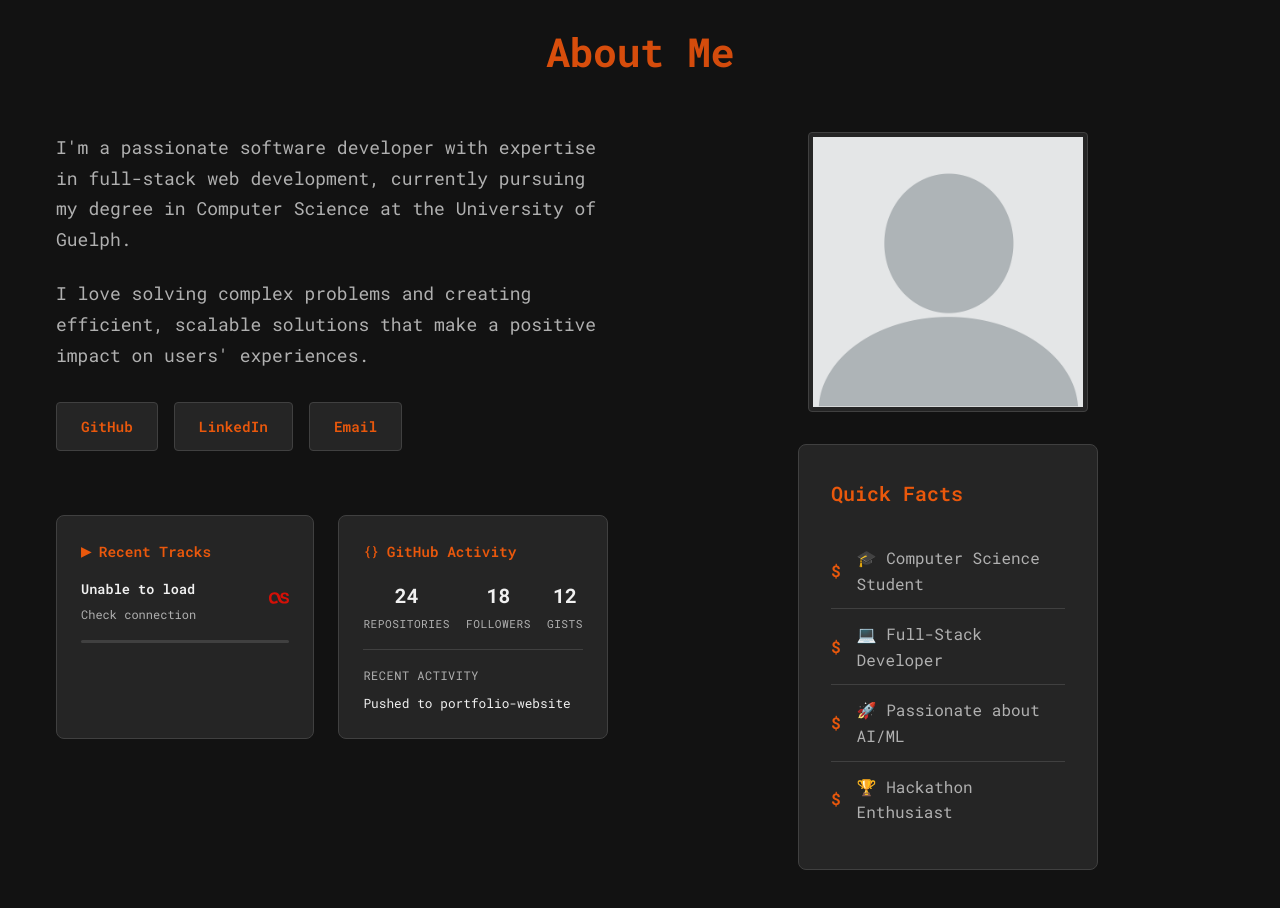
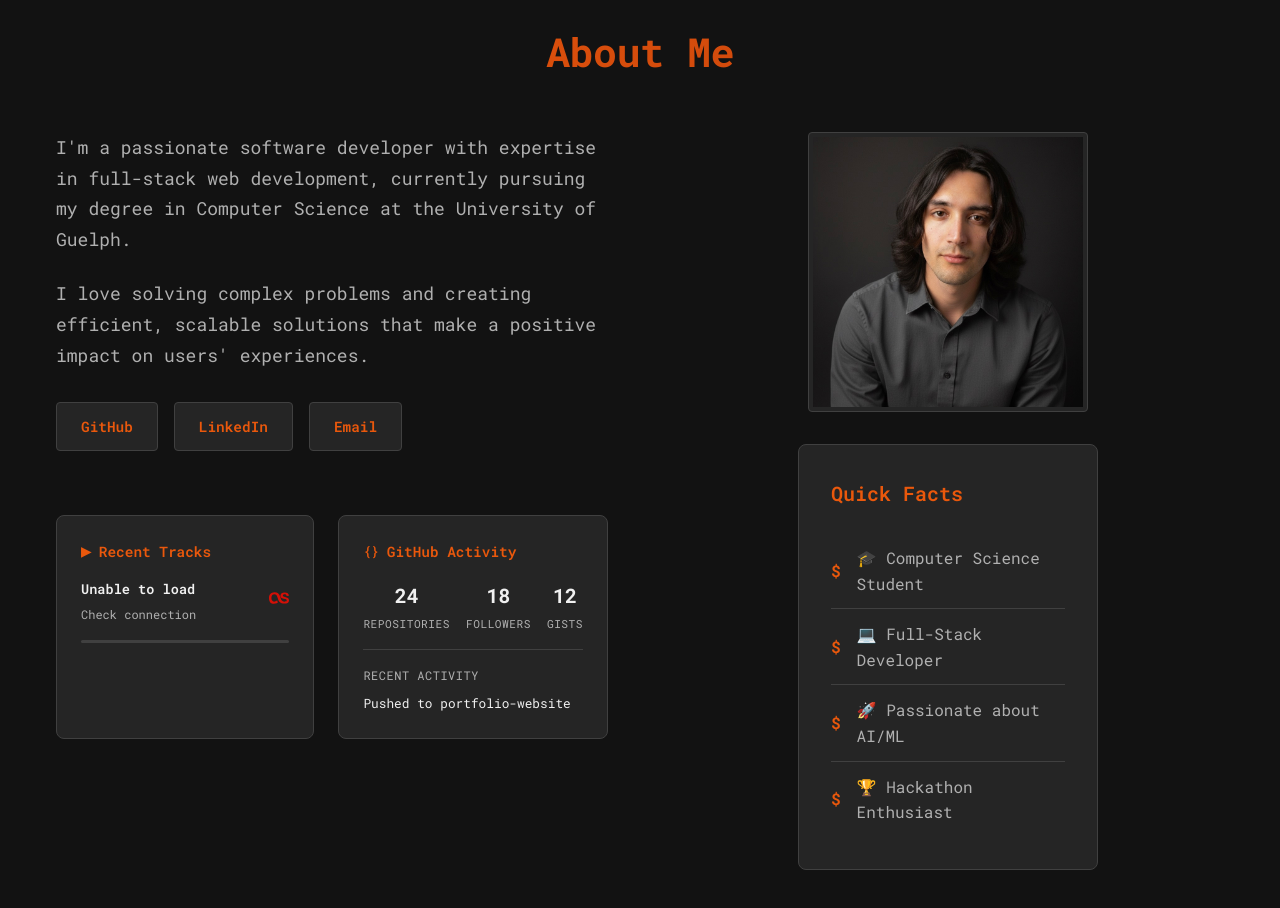
Before and after one commit to davanann/davanann.github.io, a plain HTML site: page index.html in a window 1280 px wide. Shown: the part 860-1768 px from the top of the page. Drawn offline with Linux system fonts and the light colour scheme; no server answers.

Commit message:
added new personal photo

```diff
--- a/index.html
+++ b/index.html
@@ -105,7 +105,7 @@
             </div>
 
             <div class="about-photo-section">
-                <img src="assets/your-photo.png" alt="Dave Persaud" class="about-photo-terminal">
+                <img src="assets/your-photo.jpg" alt="Dave Persaud" class="about-photo-terminal">
                 <div class="about-facts">
                     <h3>Quick Facts</h3>
                     <ul>
```
Also changed, not shown: assets/your-photo.jpg (added), assets/your-photo.png (deleted), 1 other file.
